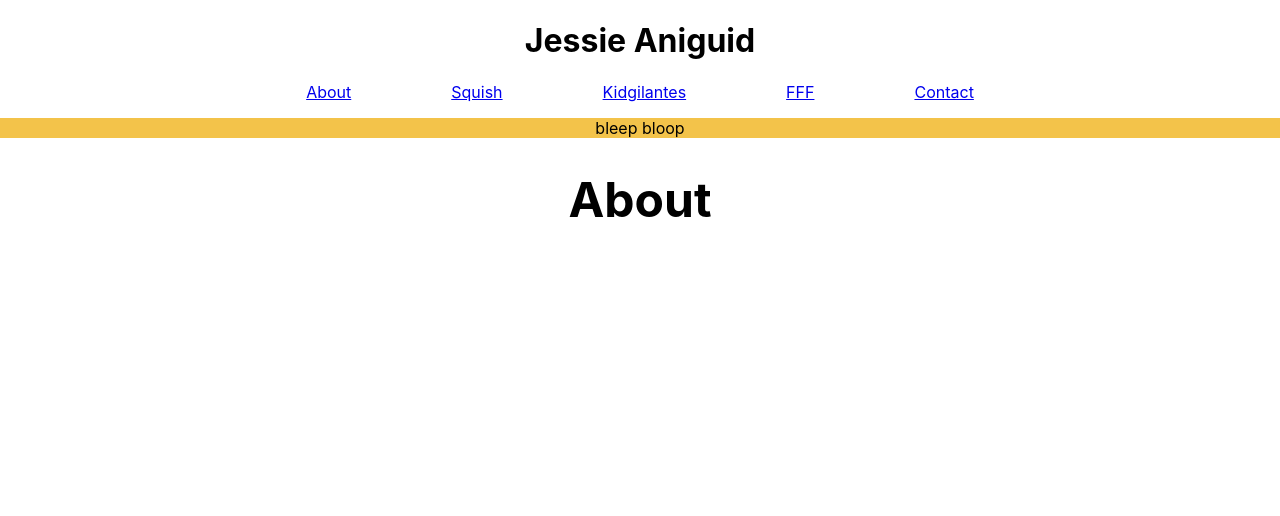
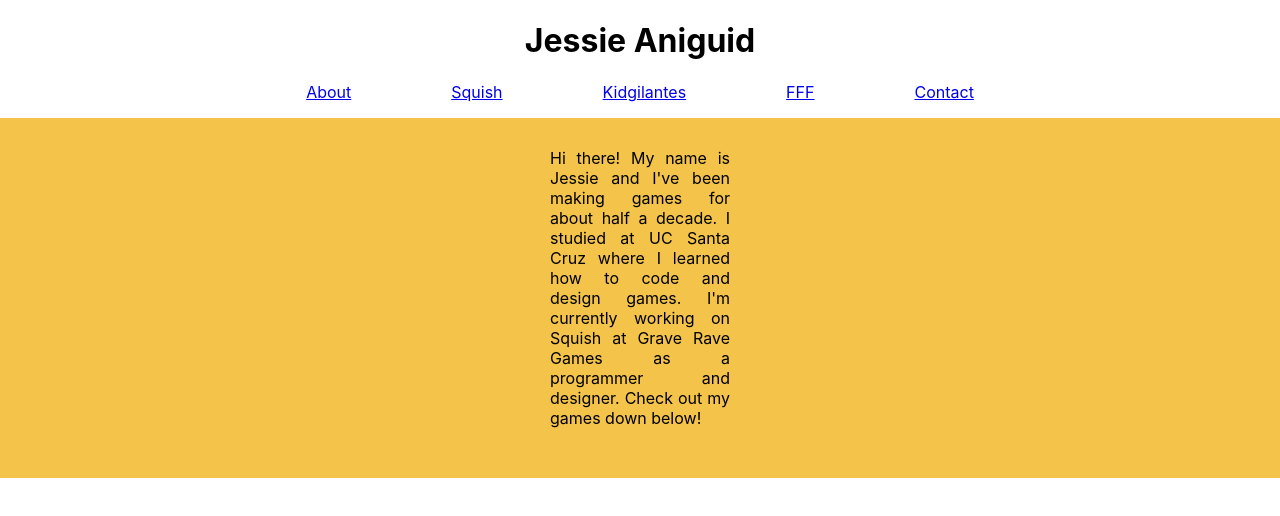
Before and after one commit to jessieaniguid/personal-website, a React (Create React App) app: page /About in a window 1280 px wide. Shown: the top 516 px of the page. Built offline with nearby package versions, Linux system fonts and the light colour scheme.

Commit message:
replace page linking by using routes. embed game trailers onto site

```diff
--- a/package.json
+++ b/package.json
@@ -9,6 +9,7 @@
     "@testing-library/user-event": "^13.5.0",
     "react": "^18.2.0",
     "react-dom": "^18.2.0",
+    "react-player": "^2.11.0",
     "react-scripts": "5.0.1",
     "web-vitals": "^2.1.4"
   },
@@ -39,6 +40,7 @@
     ]
   },
   "devDependencies": {
-    "gh-pages": "^4.0.0"
+    "gh-pages": "^4.0.0",
+    "react-router-dom": "^6.5.0"
   }
 }
--- a/src/App.js
+++ b/src/App.js
@@ -1,44 +1,29 @@
 import './App.css';
 import MainHeader from './MainHeader';
-import Descriptor from './DescriptionBanner';
 import About from './Pages/About';
 import Squish from './Pages/Squish';
 import Kidgilantes from './Pages/Kidgilantes';
 import FFF from './Pages/FFF';
 import Contact from './Pages/Contact';
+import {BrowserRouter as Router, Routes, Route} from 'react-router-dom';
 
 function App() {
-  let component;
-  console.log(window.location.pathname);
-  switch(window.location.pathname){
-    case "/":
-      component = <About/>;
-      break;
-    case "/About":
-      component = <About/>;
-      break;
-    case "/Squish":
-      component = <Squish/>;
-      break;
-    case "/FFF":
-      component = <FFF/>;
-      break;
-    case "/Kidgilantes":
-      component = <Kidgilantes/>;
-      break;
-    case "/Contact":
-      component = <Contact/>;
-      break;
-    default:
-      component = <App/>;
-  }
 
   return (
-    <div className="App">
-      <MainHeader/>
-      <Descriptor message={"bleep bloop"}></Descriptor>
-      <h2>{component}</h2>
-    </div>
+    <Router>
+      <div className="App">
+        <MainHeader/>
+
+          <Routes>
+            <Route path="/About" element={<About/>}></Route>
+            <Route path="/Squish" element={<Squish/>}></Route>
+            <Route path="/Kidgilantes" element={<Kidgilantes/>}></Route>
+            <Route path="/FFF" element={<FFF/>}></Route>
+            <Route path="/Contact" element={<Contact/>}></Route>
+          </Routes>
+      </div>
+    </Router>
+
   );
 }
 
--- a/src/DescriptionBanner.css
+++ b/src/DescriptionBanner.css
@@ -1,3 +1,11 @@
 .Descriptor{
     background-color: rgb(243, 195, 74);
 }
+
+.Descriptor-Text{
+    padding-top: 30px;
+    padding-bottom: 50px;
+    padding-left: 550px;
+    padding-right: 550px;
+    text-align: justify;
+}
--- a/src/DescriptionBanner.js
+++ b/src/DescriptionBanner.js
@@ -5,7 +5,7 @@ import './DescriptionBanner.css';
 function Descriptor(props){
     return(
         <div className='Descriptor'>
-            <p>
+            <p className='Descriptor-Text'>
                 {props.message}
             </p>
         </div>
--- /dev/null
+++ b/src/GameTrailer.js
@@ -0,0 +1,15 @@
+import React from 'react';
+import ReactPlayer from "react-player";
+
+
+function GameTrailer(props){
+
+    return(
+        <div>
+            <ReactPlayer url={props.site} width={1115}></ReactPlayer>
+            <a href={props.gameSite} target="_blank">View Game</a>
+        </div>
+    );
+}
+
+export default GameTrailer;
--- a/src/MainHeader.js
+++ b/src/MainHeader.js
@@ -1,16 +1,16 @@
 import React from 'react';
 import './MainHeader.css';
-
+import {Link} from 'react-router-dom';
 
 function MainHeader(){
     return(
-        <div>
+        <div >
             <h1>Jessie Aniguid</h1>
-            <a href="/About" className='Main-Link'>About</a>
-            <a href="/Squish" className='Main-Link'>Squish</a>
-            <a href="/Kidgilantes" className='Main-Link'>Kidgilantes</a>
-            <a href="/FFF" className='Main-Link'>FFF</a>
-            <a href="/Contact" className='Main-Link'>Contact</a>
+            <Link to="/About" className='Main-Link'>About</Link>
+            <Link to="/Squish" className='Main-Link'>Squish</Link>
+            <Link to="/Kidgilantes" className='Main-Link'>Kidgilantes</Link>
+            <Link to="/FFF" className='Main-Link'>FFF</Link>
+            <Link to="/Contact" className='Main-Link'>Contact</Link>
         </div>
     );
 }
--- a/src/Pages/About.js
+++ b/src/Pages/About.js
@@ -1,6 +1,13 @@
+import Descriptor from "../DescriptionBanner";
+
 function About(){
     return(
-        <h1>About</h1>
+        <div>
+            <Descriptor message="Hi there! My name is Jessie and I've been making games for about half a decade.
+            I studied at UC Santa Cruz where I learned how to code and design games.
+            I'm currently working on Squish at Grave Rave Games as a programmer and designer. Check out my games down below!"></Descriptor>
+        </div>
+
     )
 }
 
--- a/src/Pages/FFF.js
+++ b/src/Pages/FFF.js
@@ -1,6 +1,20 @@
+import Descriptor from "../DescriptionBanner";
+import GameTrailer from "../GameTrailer";
+
 function FFF(){
     return(
-        <h1>FFF</h1>
+        <div>
+        <GameTrailer site="https://youtu.be/9oSmGcWrrzE" gameSite="https://jessieaniguid.itch.io/flight-of-the-fire-fairy-demo"></GameTrailer>
+        <Descriptor message="
+            Flight of the Fire Fairy is a student game I worked on with friends during my final year of university.
+            It follows the story of Firena, a once high ranking fairy general who was unjustly clipped of her wings and thrown into fairy hell.
+            Players play as Firena and use her combat knowledge to beat enemies with various combos.
+            Once they get far enough, the player can regain Firena's wings and fly out of this hell to restore her honor.">
+        </Descriptor>
+
+
+
+    </div>
     )
 }
 
--- a/src/Pages/Kidgilantes.js
+++ b/src/Pages/Kidgilantes.js
@@ -1,6 +1,19 @@
+import Descriptor from '../DescriptionBanner';
+import GameTrailer from "../GameTrailer";
+
 function Kidgilantes(){
     return(
-        <h1>Kidgilantes</h1>
+        <div>
+        <GameTrailer site="https://youtu.be/9oSmGcWrrzE" gameSite="https://store.steampowered.com/app/1631830/Squish/"></GameTrailer>
+        <Descriptor message="
+            Kidgilantes was my senior capstone project at UC Santa Cruz.
+            I collaborated with 14 other students and worked mainly as one of the programmers.
+            It's a 2 player game where players play as kids trying to free animals from a zoo.
+            Players can stack on top of each other and hide under a trench coat to become invisible to the security guard's eyes.
+            While under the trench coat, players need to maintain their balance by moving the left joystick.
+            I implemented the core stacking mechanic using Unreal Engine 4's blueprints system and also contributed to the particle effects seen throughout the game.">
+        </Descriptor>
+    </div>
     )
 }
 
--- a/src/Pages/Squish.js
+++ b/src/Pages/Squish.js
@@ -1,7 +1,18 @@
+import Descriptor from "../DescriptionBanner";
+import GameTrailer from "../GameTrailer";
+
 function Squish(){
     return(
-        <h1>Squish</h1>
-    )
+        <div>
+            <GameTrailer site="https://youtu.be/5U9Ic68cVmg" gameSite="https://store.steampowered.com/app/1631830/Squish/"></GameTrailer>
+            <Descriptor message="
+                Squish is a fast paced multiplayer party game where you compete against other goo-covered skeletons.
+                You can push blocks to squish other players and you can also jump and dash to maneuver your way past the blocks.
+                I worked as a programmer and designer for the game.">
+
+                </Descriptor>
+        </div>
+    );
 }
 
 
```
Also changed, not shown: 1 other file (tests, documents, lock files or other folders).
